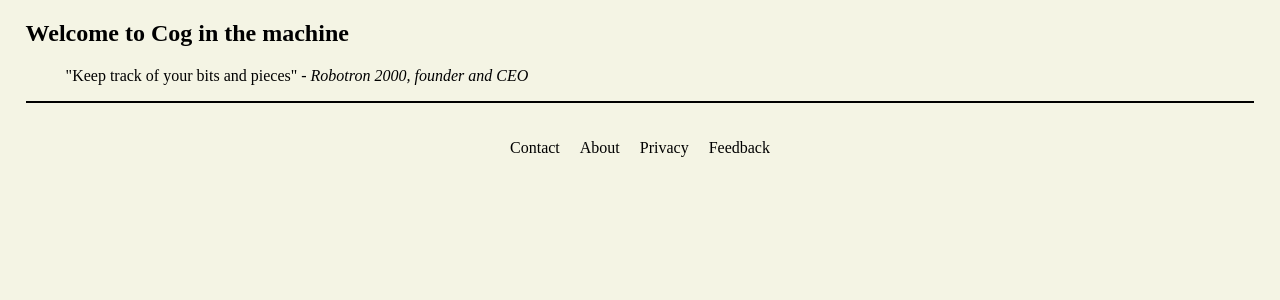
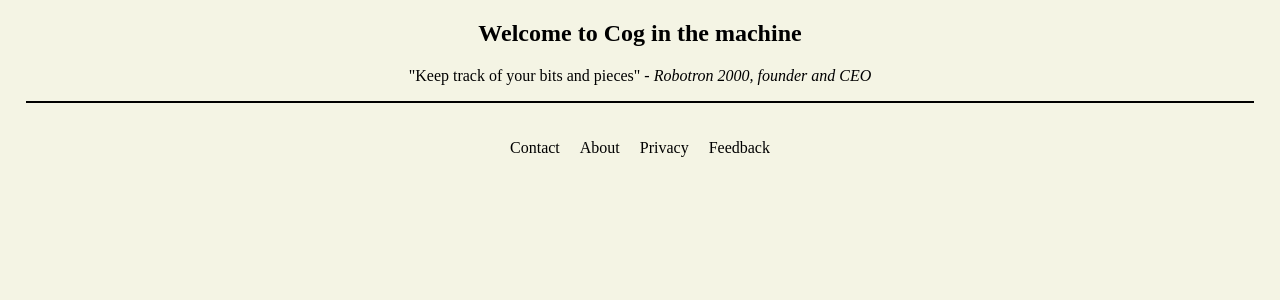
Before and after one commit to GPSPic/Employee_Management, a Flask app: page / in a window 1280 px wide. Shown: the part 220-520 px from the top of the page. Run offline with Flask 3, Linux system fonts and the light colour scheme.

Commit message:
minor CSS and html updates

```diff
--- a/static/style.css
+++ b/static/style.css
@@ -84,3 +84,7 @@ aside {
     float: right;
     background-color: rgb(211, 211, 211);
   }
+
+  .center {
+    text-align: center;
+  }
--- a/templates/index.html
+++ b/templates/index.html
@@ -2,7 +2,9 @@
 
 {% block content %}
 <main>
+    <div class="center">
     <h2>Welcome to Cog in the machine</h2>
     <blockquote>"Keep track of your bits and pieces" - <cite>Robotron 2000, founder and CEO</cite></blockquote>
+    </div>
 </main>
 {% endblock content %}
```
